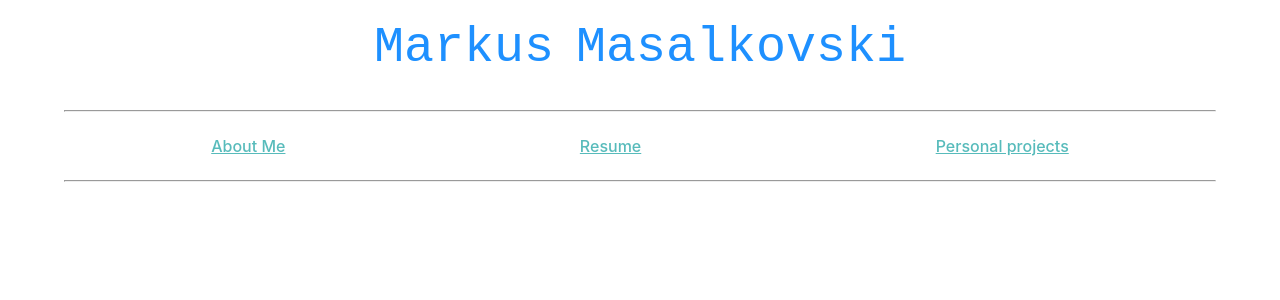
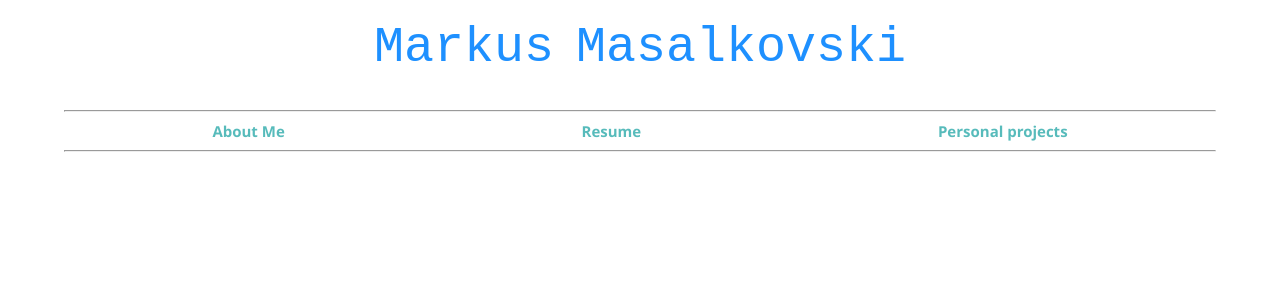
Before and after one commit to Marmas99/projcet-cruise, a React (Create React App) app: page / in a window 1280 px wide. Shown: the top 300 px of the page. Built offline with nearby package versions, Linux system fonts and the light colour scheme.

Commit message:
changed to buttons

```diff
--- a/src/comonents/main_header_bar/MainHeaderBar.css
+++ b/src/comonents/main_header_bar/MainHeaderBar.css
@@ -5,8 +5,15 @@
     justify-content: space-around;
 }
 
-p {
-    font-weight: 500;
+button {
+    font-family: 'Segoe UI', Tahoma, Geneva, Verdana, sans-serif;
+    font-size: 15px;
+    font-weight: 600;
     color: #28a8a8c7;
+    border: none;
+    background: local;
+}
+
+button:hover {
     text-decoration: underline;
 }
--- a/src/comonents/main_header_bar/MainHeaderBar.js
+++ b/src/comonents/main_header_bar/MainHeaderBar.js
@@ -1,9 +1,9 @@
 function MainHeaderBar() {
     return (
         <div id="main_header_bar">
-            <p className="ping">About Me</p>
-            <p>Resume</p>
-            <p>Personal projects</p>
+            <button className="ping">About Me</button>
+            <button>Resume</button>
+            <button>Personal projects</button>
         </div>
     );
 }
```
